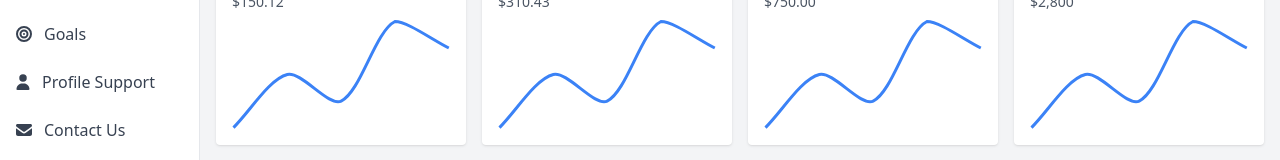
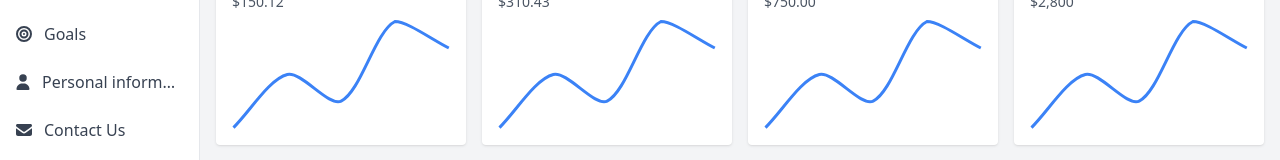
Before and after one commit to Navya2804/UI, a React (Vite) app: page / in a window 1280 px wide. Shown: the part 186-346 px from the top of the page. Built offline with nearby package versions, Linux system fonts and the light colour scheme.

Commit message:
names of tabs changed

```diff
--- a/src/components/Sidebar.jsx
+++ b/src/components/Sidebar.jsx
@@ -21,8 +21,8 @@ const links = [
   { to: '/planning', icon: faLightbulb, label: 'Planning & Suggestions' },
   { to: '/inclusion', icon: faHandshake, label: 'Financial Inclusion' },
   { to: '/goals', icon: faBullseye, label: 'Goals' },
-  { to: '/profile', icon: faUser, label: 'Profile Support' },
-  { to: '/contact', icon: faEnvelope, label: 'Contact Us' },
+  { to: '/profile', icon: faUser, label: 'Personal information' },
+  { to: '/contact', icon: faEnvelope, label: 'Contact Us ' },
 ];
 
   return (
```
